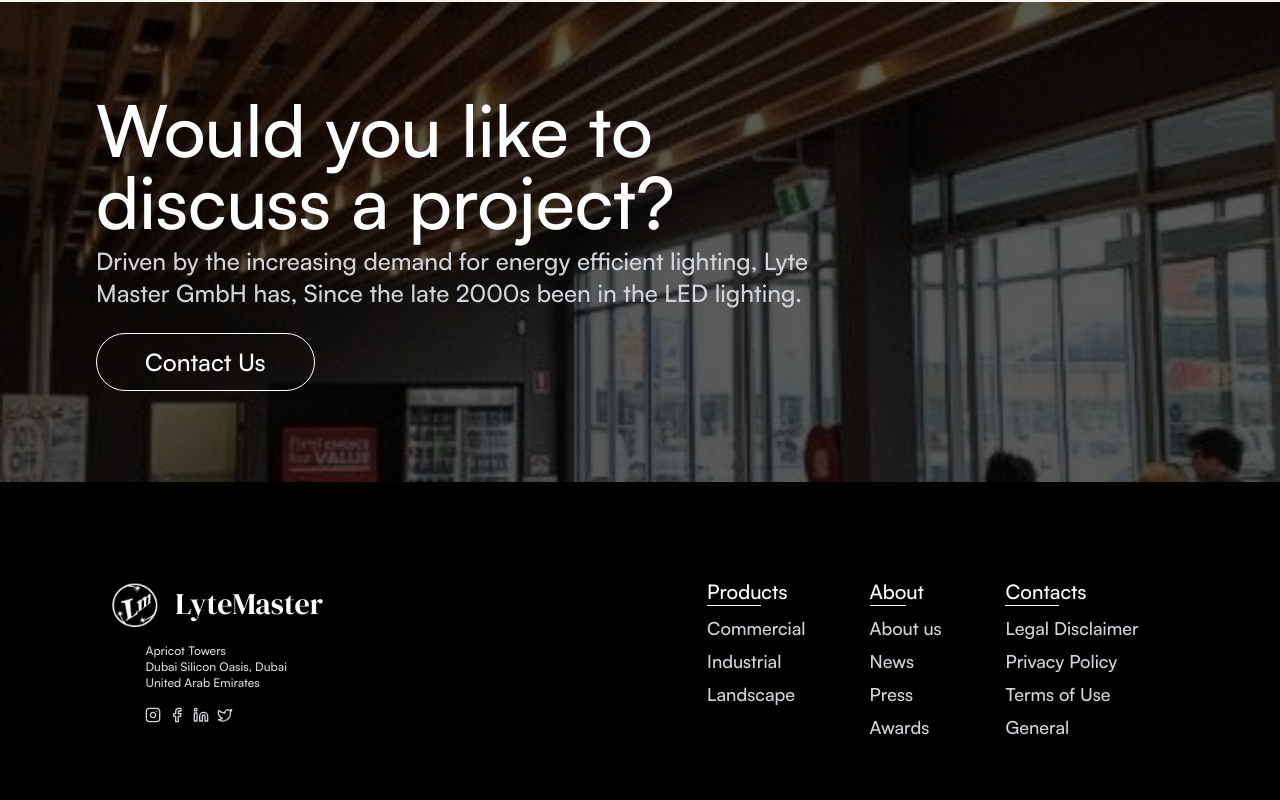
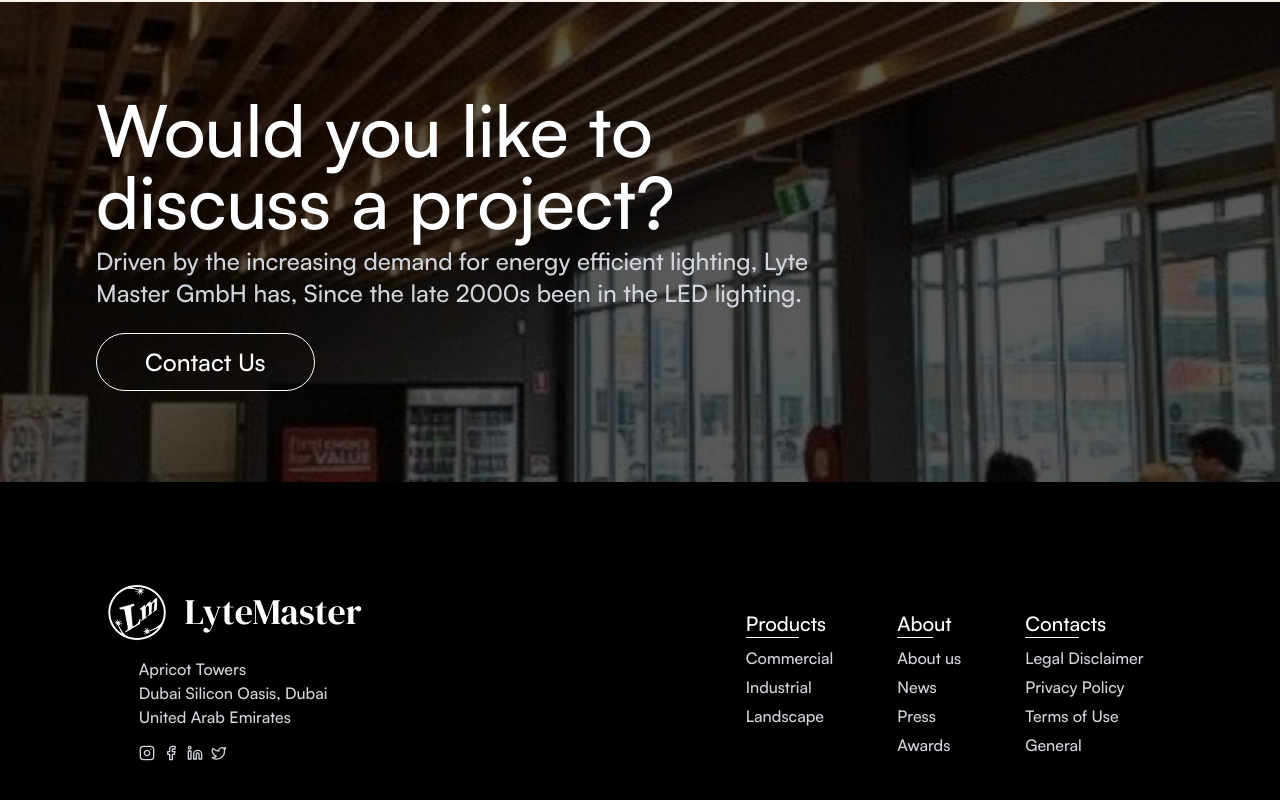
Before and after one commit to goutham-shankar/lytemaster, a Next.js app: page / in a window 1280 px wide. Shown: the part 4249-5049 px from the top of the page. Built offline with nearby package versions, Linux system fonts and the light colour scheme.

Commit message:
update: font size and alignment

```diff
--- a/src/components/common/footer.jsx
+++ b/src/components/common/footer.jsx
@@ -59,12 +59,15 @@ const FooterSection = ({ section, links, index }) => {
   return (
     <div key={index} className="w-max">
       <div className="relative inline-block">
-        <h4 className="text-sm lg:text-md xl:text-xl">{section}</h4>
+        <h4 className="text-sm lg:text-base xl:text-xl">{section}</h4>
         <span className="absolute bottom-0 left-0 w-2/3 h-1 border-b border-white"></span>
       </div>
       <ul className="py-2 flex flex-col gap-1 text-gray-300">
         {links.map(({ name, link }, index) => (
-          <li key={index} className="w-min text-xs group lg:text-sm xl:text-lg">
+          <li
+            key={index}
+            className="w-min text-xs group lg:text-sm xl:text-base"
+          >
             <Link href={link} className="text-nowrap">
               {name}
             </Link>
@@ -79,8 +82,13 @@ const FooterSection = ({ section, links, index }) => {
 const Branding = () => {
   return (
     <div className="flex items-center gap-4">
-      <Image src={logo} alt="LyteMaster Logo" width={50} />
-      <h1 className="text-3xl font-dmSerifDisplay">LyteMaster</h1>
+      <Image
+        src={logo}
+        alt="LyteMaster Logo"
+        width={50}
+        className="w-12 lg:w-16"
+      />
+      <h1 className="text-3xl font-dmSerifDisplay lg:text-4xl">LyteMaster</h1>
     </div>
   );
 };
@@ -103,11 +111,13 @@ export default function Footer() {
       <div className="flex flex-col items-center justify-center gap-3">
         <Branding />
         <div className="flex flex-col gap-4 text-gray-300">
-          <p className="text-xs whitespace-pre-wrap">{address}</p>
+          <p className="text-xs whitespace-pre-wrap lg:text-sm xl:text-base">
+            {address}
+          </p>
           <Socials />
         </div>
       </div>
-      <div className="flex gap-8 sm:gap-16">
+      <div className="py-8 flex gap-8 sm:gap-16">
         {footerLinks.map(({ section, links }, index) => (
           <FooterSection key={index} section={section} links={links} />
         ))}
```
